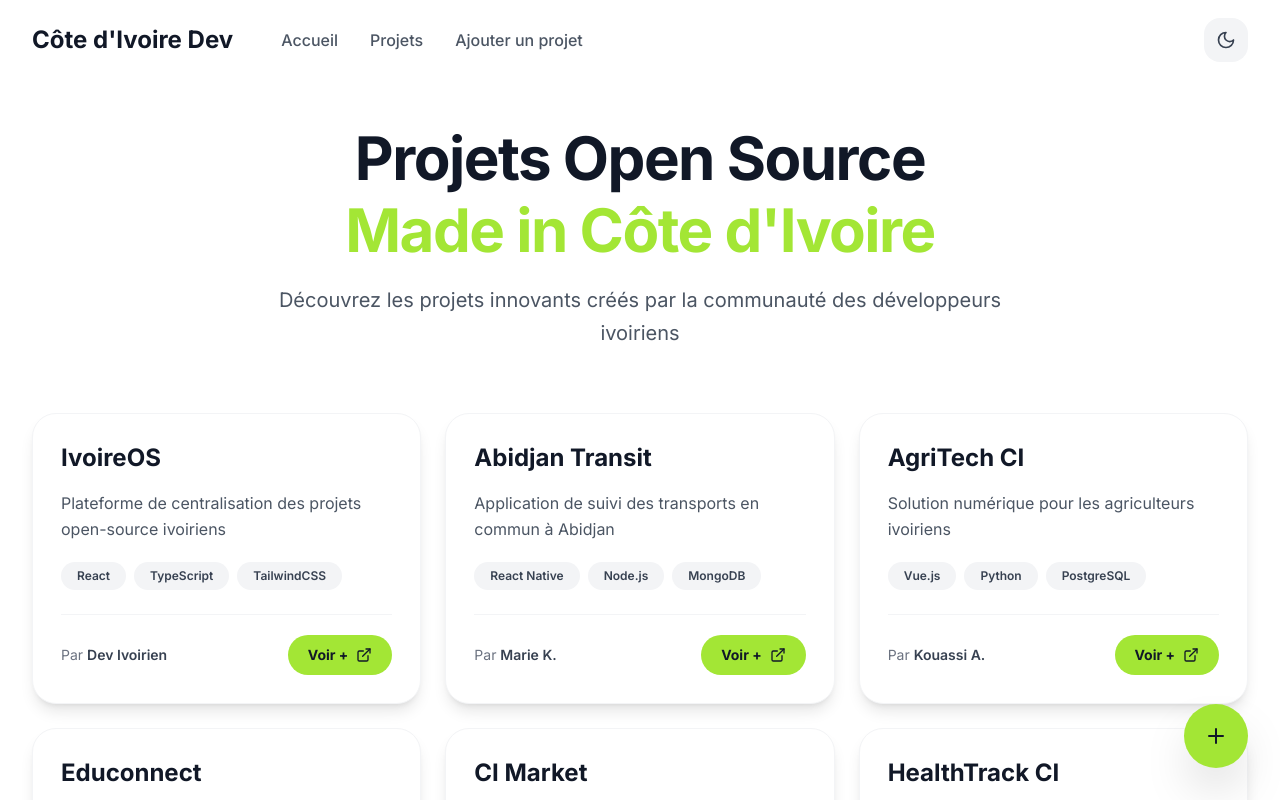
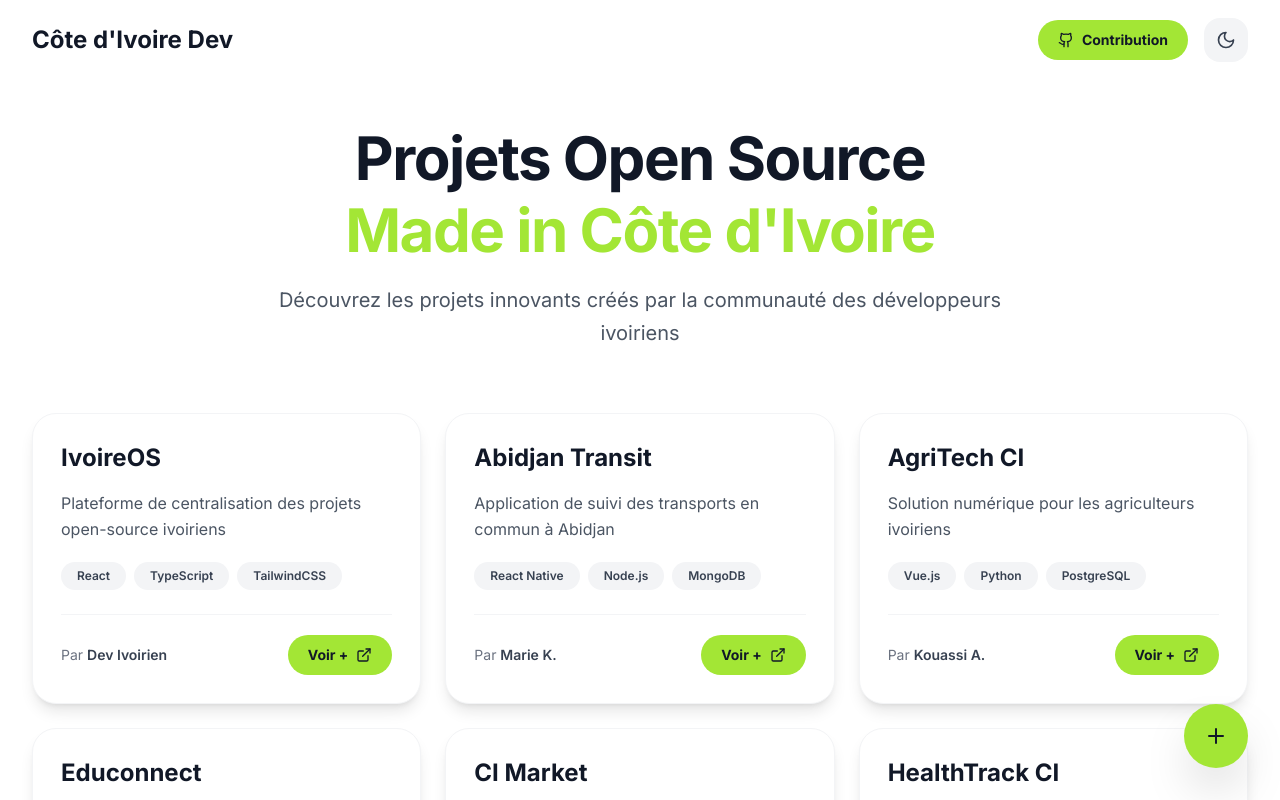
Before and after one commit to kouame09/225opensource, a React (Vite) app: page / in a window 1280 px wide. Shown: the top 800 px of the page. Built offline with nearby package versions, Linux system fonts and the light colour scheme.

Commit message:
Updated App.tsx

```diff
--- a/src/App.tsx
+++ b/src/App.tsx
@@ -1,5 +1,5 @@
 import { useState, useEffect } from 'react';
-import { Moon, Sun, Plus, ExternalLink } from 'lucide-react';
+import { Moon, Sun, Plus, Github } from 'lucide-react';
 import ProjectCard from './components/ProjectCard';
 import { Project } from './types';
 
@@ -85,9 +85,8 @@ function App() {
     fetchProjects();
   }, []);
 
-  const handleAddProject = () => {
-    // Redirect to GitHub repo for contributing
-    window.open('https://github.com/yourusername/ivoireos/blob/main/projects.json', '_blank');
+  const handleContribution = () => {
+    window.open('https://github.com/yourusername/ivoireos', '_blank');
   };
 
   return (
@@ -96,22 +95,19 @@ function App() {
       <nav className="fixed top-0 left-0 right-0 z-50 bg-white/80 dark:bg-gray-950/80 backdrop-blur-lg transition-colors duration-300">
         <div className="max-w-7xl mx-auto px-4 sm:px-6 lg:px-8">
           <div className="flex justify-between items-center h-20">
-            <div className="flex items-center space-x-12">
             <h1 className="text-2xl font-bold text-gray-900 dark:text-white">
               Côte d'Ivoire Dev
             </h1>
-              <div className="hidden md:flex space-x-8">
-                <a href="#" className="text-gray-600 dark:text-gray-300 hover:text-gray-900 dark:hover:text-white transition-colors font-medium">
-                  Accueil
-                </a>
-                <a href="#" className="text-gray-600 dark:text-gray-300 hover:text-gray-900 dark:hover:text-white transition-colors font-medium">
-                  Projets
-                </a>
-                <a href="#" onClick={handleAddProject} className="text-gray-600 dark:text-gray-300 hover:text-gray-900 dark:hover:text-white transition-colors font-medium">
-                  Ajouter un projet
-                </a>
-              </div>
-            </div>
+
+            <div className="flex items-center space-x-4">
+              {/* Contribution Button */}
+              <button
+                onClick={handleContribution}
+                className="inline-flex items-center space-x-2 px-5 py-2.5 bg-lime-400 text-gray-900 text-sm font-bold rounded-full hover:bg-lime-300 hover:shadow-lg hover:shadow-lime-400/50 transform hover:scale-105 transition-all duration-200"
+              >
+                <Github className="w-4 h-4" />
+                <span>Contribution</span>
+              </button>
 
               {/* Dark Mode Toggle */}
               <button
@@ -125,6 +121,7 @@ function App() {
                   <Moon className="w-5 h-5 text-gray-700" />
                 )}
               </button>
+            </div>
           </div>
         </div>
       </nav>
@@ -161,7 +158,7 @@ function App() {
 
       {/* Floating Add Button */}
       <button
-        onClick={handleAddProject}
+        onClick={handleContribution}
         className="fixed bottom-8 right-8 bg-lime-400 text-gray-900 rounded-full p-5 shadow-2xl hover:shadow-lime-400/50 hover:bg-lime-300 transform hover:scale-105 transition-all duration-300 flex items-center space-x-2 group font-semibold"
         aria-label="Ajouter un projet"
       >
```
Lines whose indentation alone changed are shown as unchanged.
